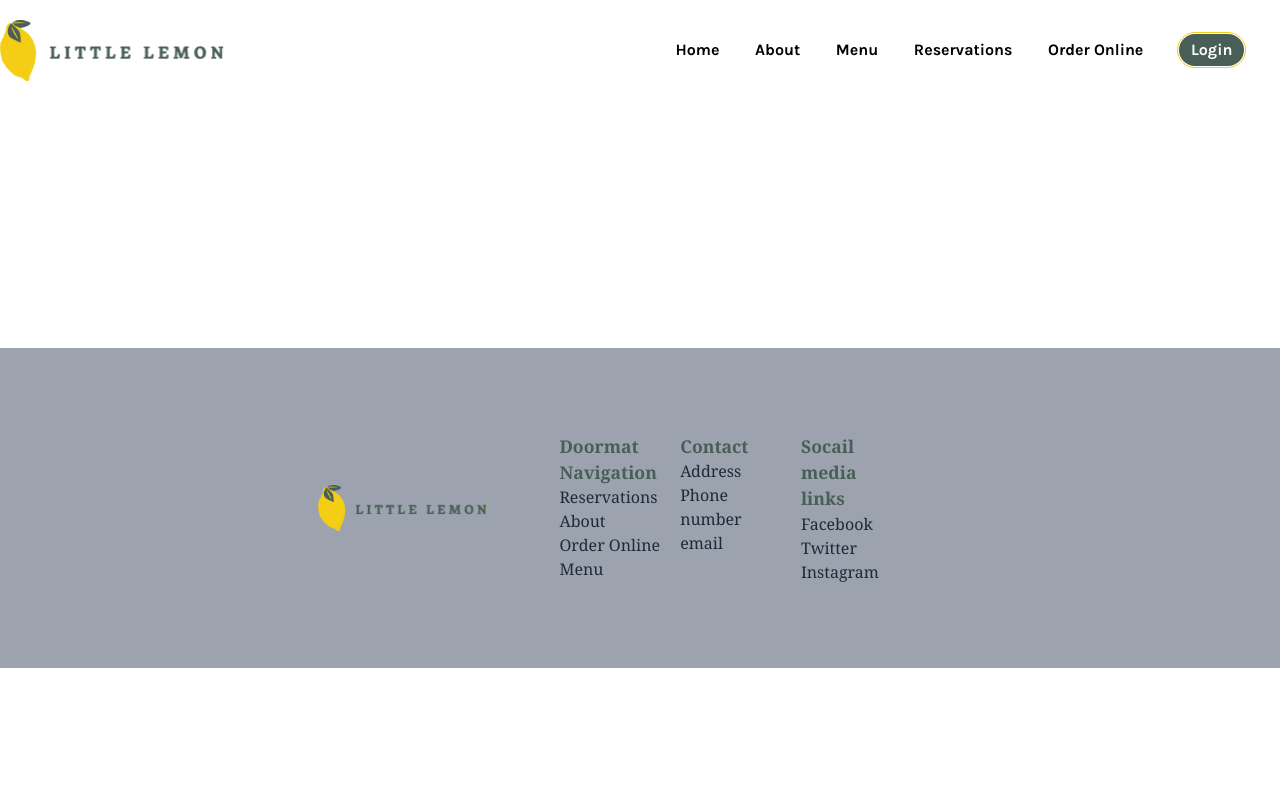
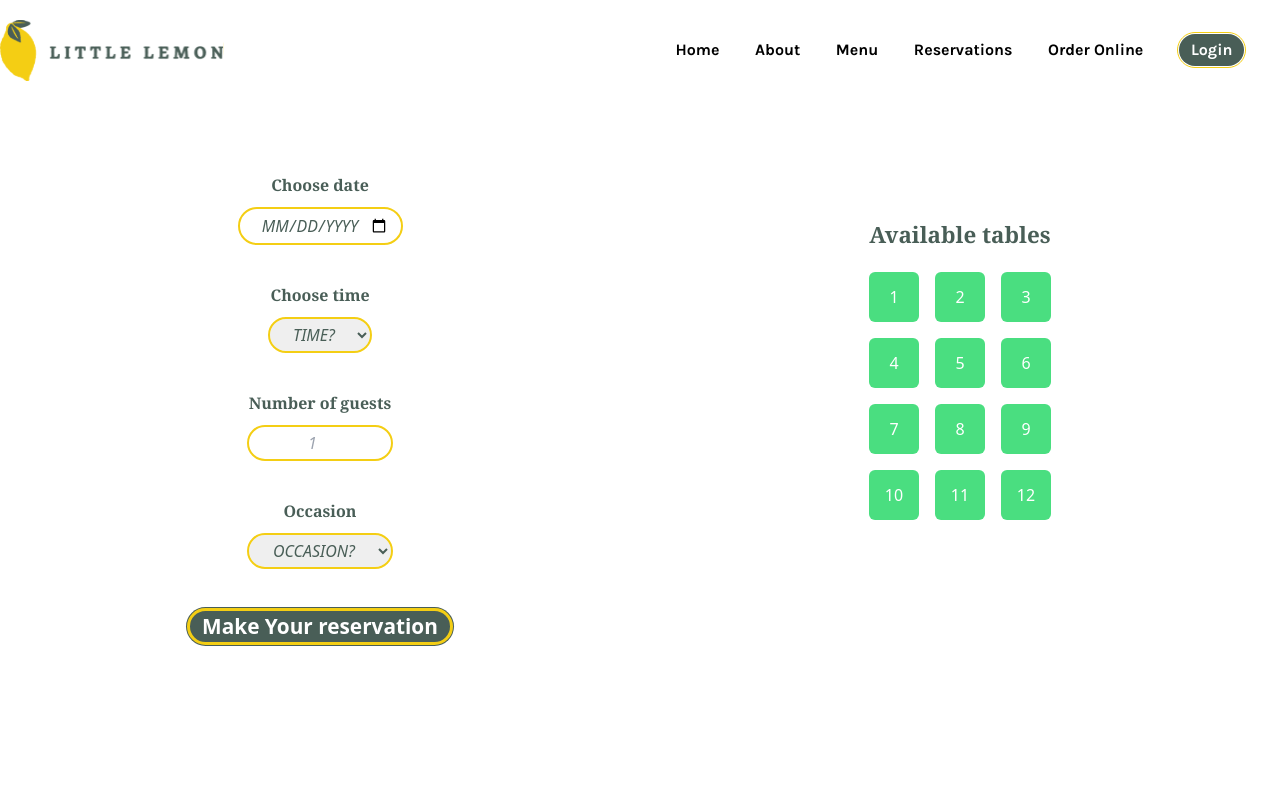
Before and after one commit to BishoyOsama/littleLemon, a React (Vite) app: page /booking in a window 1280 px wide. Shown: the top 800 px of the page. Built offline with nearby package versions, Linux system fonts and the light colour scheme.

Commit message:
added tables data & finished booking page

```diff
--- a/src/components/Booking.jsx
+++ b/src/components/Booking.jsx
@@ -1,8 +1,89 @@
-import React from 'react'
+import { useState } from "react"
+import Bookingslot from "./Bookingslot"
 
 const Booking = () => {
+    const [resData, setResData] = useState({
+        res_date: '',
+        res_time: '',
+        no_guests: '',
+        occasion_type: ''
+    })
+
+    const handleChange = (e) => {
+        const {name, value} = e.target
+        setResData({
+            ...resData,
+            [name]: value
+        })
+    }
+
+    const handleSubmit = (e) => {
+        e.preventDefault()
+        console.log(resData)
+    }
+
   return (
-    <div></div>
+    <>
+        <div className="flex w-full ">
+            <form className='w-1/2 flex flex-1 flex-col items-center gap-y-10 text-center mt-20' onSubmit={handleSubmit}>
+                <div className='flex flex-col gap-y-3'>
+                    <label htmlFor="res-date" className='font-serif font-semibold text-olive'>Choose date</label>
+                    <input type="date" id="res-date"
+                    name="res_date" value={resData.res_date}
+                    className='outline outline-2 outline-lemon px-3 py-1
+                    rounded-full focus:outline-none focus:outline-olive
+                    text-center uppercase text-olive italic cursor-pointer'
+                    onChange={handleChange}/>
+                </div>
+                <div className='flex flex-col gap-y-3'>
+                    <label htmlFor="res-time" className='font-serif font-semibold text-olive'>Choose time</label>
+                    <select id="res-time" name="res_time"
+                    value={resData.res_time}
+                    className='outline outline-2 outline-lemon px-3 py-1
+                    rounded-full focus:outline-none focus:outline-olive
+                    text-center uppercase text-olive italic cursor-pointer'
+                    onChange={handleChange}>
+                        <option value="">time?</option>
+                        <option value="17:00">17:00</option>
+                        <option value="18:00">18:00</option>
+                        <option value="19:00">19:00</option>
+                        <option value="20:00">20:00</option>
+                        <option value="21:00">21:00</option>
+                        <option value="22:00">22:00</option>
+                    </select>
+                </div>
+                <div className='flex flex-col gap-y-3'>
+                    <label htmlFor="guests" className='font-serif font-semibold text-olive'>Number of guests</label>
+                    <input type="number" placeholder='1' min='1' max='10' id='guests'
+                    name="no_guests" value={resData.no_guests}
+                    className='outline outline-2 outline-lemon px-3 py-1
+                    rounded-full focus:outline-none focus:outline-olive
+                    text-center uppercase text-olive italic cursor-pointer'
+                    onChange={handleChange}/>
+                </div>
+                <div className='flex flex-col gap-y-3'>
+                    <label htmlFor="occasion" className='font-serif font-semibold text-olive'>Occasion</label>
+                    <select name="occasion_type" id="occasion"
+                    value={resData.occasion_type}
+                    className='outline outline-2 outline-lemon px-3 py-1
+                    rounded-full focus:outline-none focus:outline-olive
+                    text-center uppercase text-olive italic cursor-pointer'
+                    onChange={handleChange}>
+                        <option value="">occasion?</option>
+                        <option value="Birthday">Birthday</option>
+                        <option value="Anniversary">Anniversary</option>
+                    </select>
+                </div>
+                <input type="submit" value="Make Your reservation" className='text-white font-bold bg-olive px-4 py-1 rounded-full
+                outline outline-lemon -outline-offset-4 hover:text-black
+                hover:outline-olive hover:bg-lemon text-[1rem] lg:text-[1.3rem]'/>
+            </form>
+            <div className="w-1/2 flex flex-col justify-center items-center gap-y-5">
+                <h1 className="text-[1.4rem] text-olive font-serif font-semibold ">Available tables</h1>
+                <Bookingslot/>
+            </div>
+        </div>
+    </>
   )
 }
 
--- /dev/null
+++ b/src/components/Bookingslot.jsx
@@ -0,0 +1,18 @@
+import { tables } from "../data/tables"
+
+const Bookingslot = () => {
+  return (
+    <>
+        <div className="grid grid-cols-3 gap-4">
+            {tables.map(table => (
+                <div key={table.id} className="w-[50px] h-[50px] bg-green-400 flex justify-center items-center
+                text-white rounded-md">
+                    {table.id}
+                </div>
+            ))}
+        </div>
+    </>
+  )
+}
+
+export default Bookingslot
--- a/src/components/Layout.jsx
+++ b/src/components/Layout.jsx
@@ -9,7 +9,7 @@ const Layout = () => {
         <div className='w-full'>
             <Navbar/>
         </div>
-        <div>
+        <div className='w-full h-[100vh] flex flex-col justify-between'>
             <Outlet/>
             <Footer/>
         </div>
--- /dev/null
+++ b/src/data/tables.js
@@ -0,0 +1,50 @@
+export const tables = [
+    {
+        id:1,
+        available:true
+    },
+    {
+        id:2,
+        available:true
+    },
+    {
+        id:3,
+        available:true
+    },
+    {
+        id:4,
+        available:true
+    },
+    {
+        id:5,
+        available:true
+    },
+    {
+        id:6,
+        available:true
+    },
+    {
+        id:7,
+        available:true
+    },
+    {
+        id:8,
+        available:true
+    },
+    {
+        id:9,
+        available:true
+    },
+    {
+        id:10,
+        available:true
+    },
+    {
+        id:11,
+        available:true
+    },
+    {
+        id:12,
+        available:true
+    }
+]
```
Also changed, not shown: src/index.css (line endings or trailing spaces).
